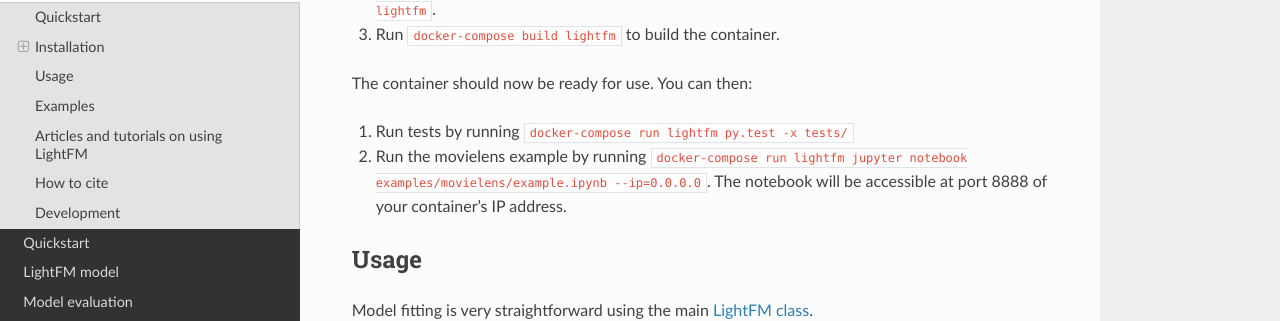
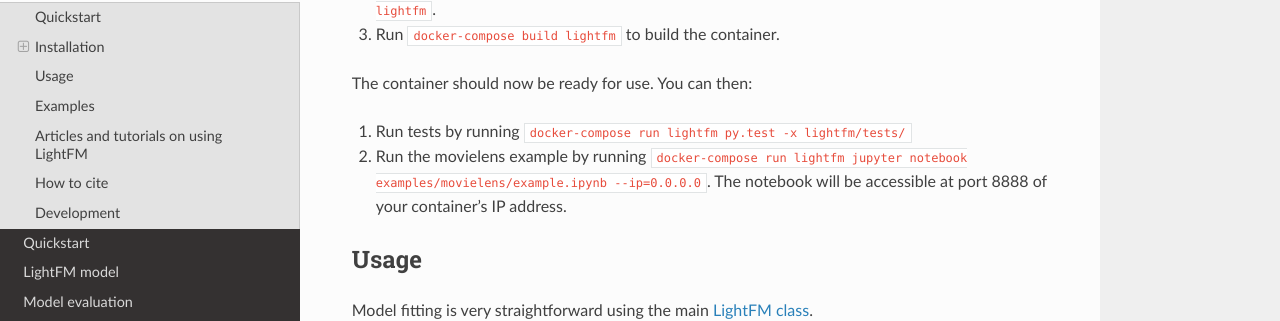
Before and after one commit to lyst/lightfm, a Sphinx documentation site: the page built from doc/home.rst, in a window 1280 px wide and 900 px high, scrolled down 938 px. Shown: the part 134-455 px from the top of the window. Built offline with Sphinx 7.4.7 and the Read the Docs theme 2.0.0, drawn with Linux system fonts in a browser that asks for light colours; the version number could not be read and is left out.

Commit message:
Update Docker instructions.

```diff
--- a/doc/home.rst
+++ b/doc/home.rst
@@ -36,7 +36,7 @@ On many systems it may be more convenient to try LightFM out in a Docker contain
 
 The container should now be ready for use. You can then:
 
-1. Run tests by running ``docker-compose run lightfm py.test -x tests/``
+1. Run tests by running ``docker-compose run lightfm py.test -x lightfm/tests/``
 2. Run the movielens example by running ``docker-compose run lightfm jupyter notebook examples/movielens/example.ipynb --ip=0.0.0.0``. The notebook will be accessible at port 8888 of your container's IP address.
 
 Usage
--- a/docker-compose.yml
+++ b/docker-compose.yml
@@ -1,7 +1,9 @@
 lightfm:
   build: .
-  volumes:
-    - .:/home/lightfm/
+  # Uncomment this to mount your local version
+  # of the LightFM code.
+  # volumes:
+  #   - .:/home/lightfm/
   ports:
   - "8888:8888"
   expose:
```
Also changed, not shown: 1 other file.
